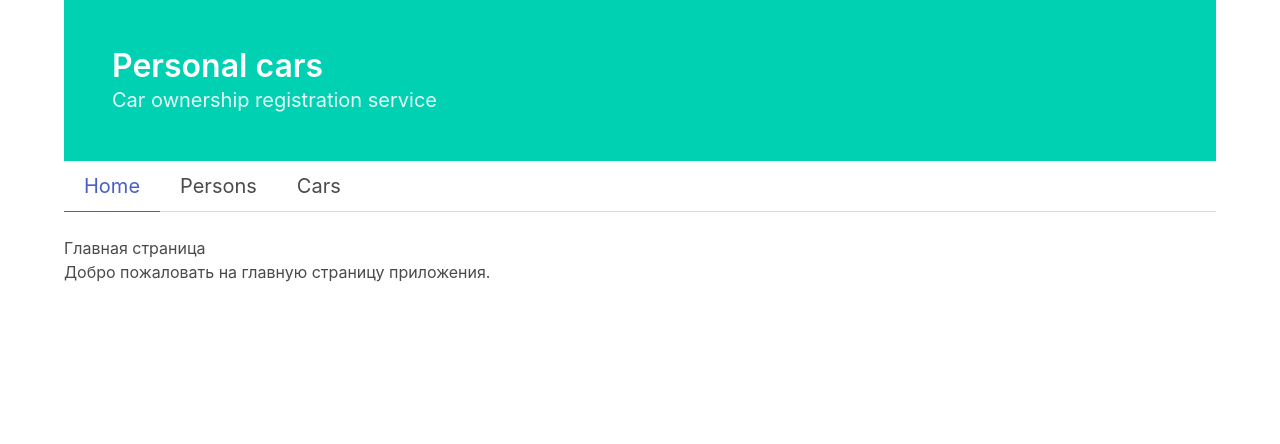
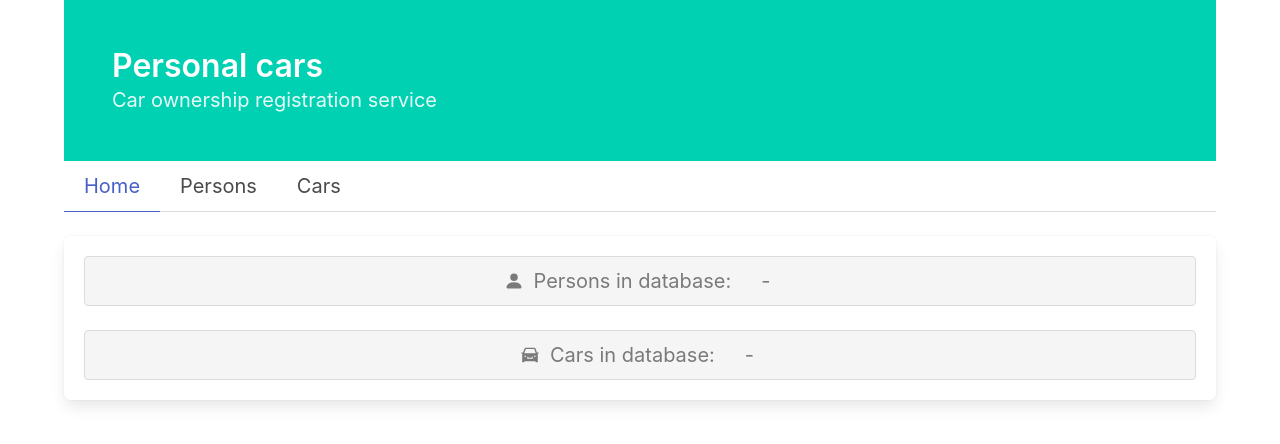
Before and after one commit to DukeKunYura/alternative-front-for-car-registration, a React (Vite) app: page / in a window 1280 px wide. Shown: the top 444 px of the page. Built offline with nearby package versions, Linux system fonts and the light colour scheme; no server answers.

Commit message:
add icons and  info on homePage

```diff
--- a/package.json
+++ b/package.json
@@ -9,11 +9,13 @@
     "preview": "vite preview"
   },
   "dependencies": {
+    "@react-icons/all-files": "^4.1.0",
     "@reduxjs/toolkit": "^1.9.3",
     "bulma": "^0.9.4",
     "formik": "^2.2.9",
     "react": "^18.2.0",
     "react-dom": "^18.2.0",
+    "react-icons": "^4.8.0",
     "react-redux": "^8.0.5",
     "react-router-dom": "^6.10.0",
     "yup": "^1.1.1"
--- a/src/pages/HomePage.jsx
+++ b/src/pages/HomePage.jsx
@@ -1,19 +1,48 @@
-import React, { useEffect } from 'react';
+import React, { useEffect, useState } from 'react';
 import { useDispatch } from 'react-redux';
 import { setActiveLink } from '../slices/masterSlice';
+import { AiFillCar } from "react-icons/ai";
+import { BsPersonFill } from "react-icons/bs";
 
 export default function HomePage() {
 
     const dispatch = useDispatch();
 
+    const [counts, setCounts] = useState({})
+
     useEffect(() => {
-        dispatch(setActiveLink("home"))
+        dispatch(setActiveLink("home"));
+
+        const handleGetCounts = async () => {
+            let personsCount = await fetch(`http://localhost:8080/persons_count`).then((res) => res.json());
+            let carsCount = await fetch(`http://localhost:8080/cars_count`).then((res) => res.json());
+            return { personsCount, carsCount }
+        };
+        handleGetCounts().then((res) => setCounts(res));
     }, [])
 
     return (
-        <>
-            <h1>Главная страница</h1>
-            <p>Добро пожаловать на главную страницу приложения.</p>
-        </>
+        <div className="box">
+            <div className="block">
+                <span className="button is-static is-medium is-fullwidth">
+                    <span className="icon">
+                        <BsPersonFill />
+                    </span>
+                    <span>Persons in database:</span>
+                    <span className="icon" />
+                    <h4>{counts.personsCount ? counts.personsCount : "-"}</h4>
+                </span>
+            </div>
+            <div className="block">
+                <span className="button is-static is-medium is-fullwidth">
+                    <span className="icon">
+                        <AiFillCar />
+                    </span>
+                    <span>Cars in database:</span>
+                    <span className="icon" />
+                    <h4>{counts.carsCount ? counts.carsCount : "-"}</h4>
+                </span>
+            </div>
+        </div>
     );
 }
```
Also changed, not shown: 1 other file (tests, documents, lock files or other folders).
